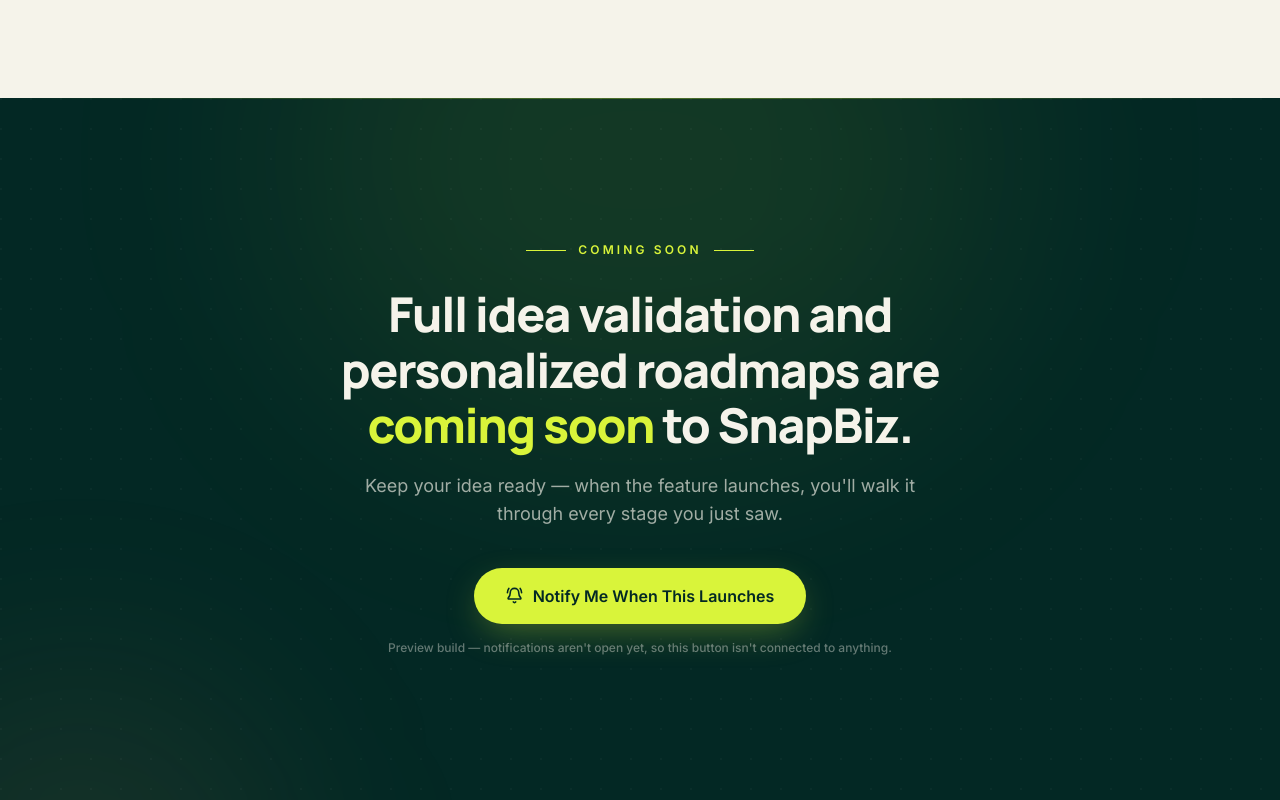
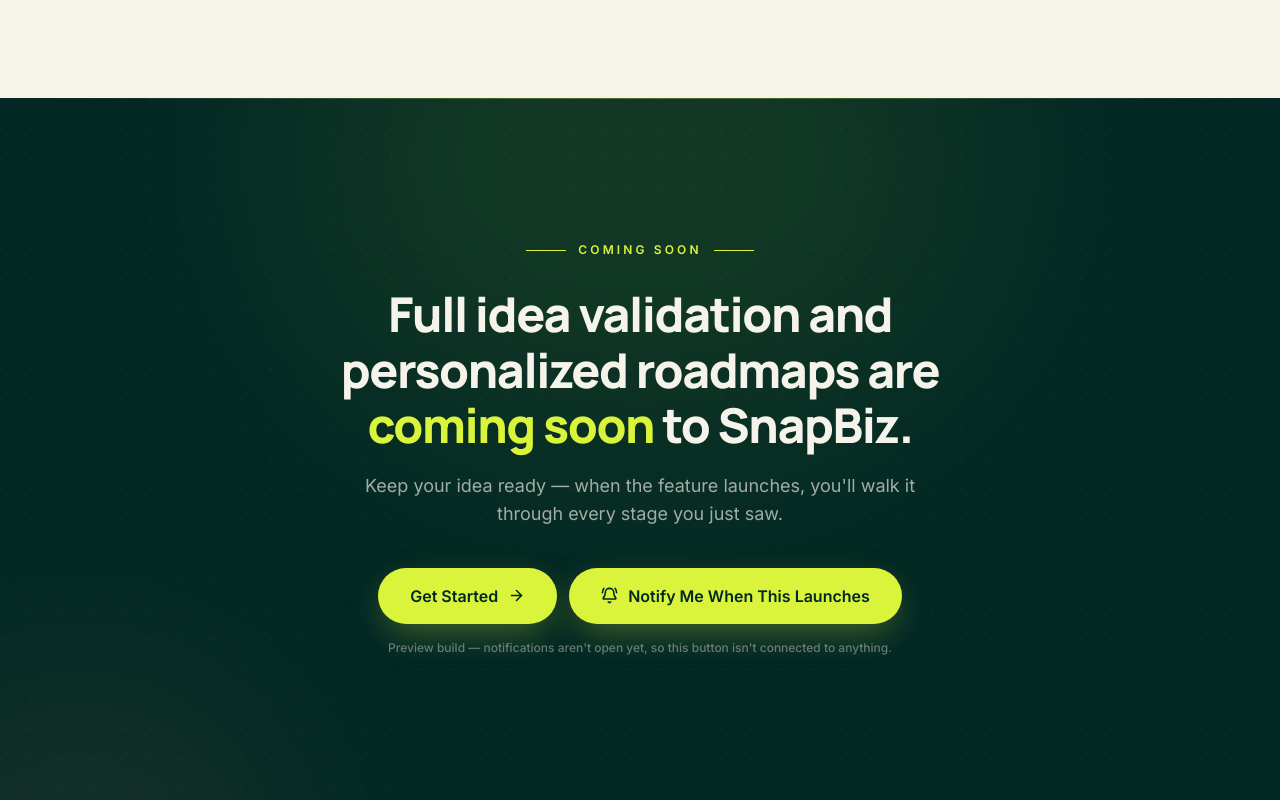
Before and after one commit to bigbanks53/snapbiz, a React (Vite) app: page /idea in a window 1280 px wide. Shown: the part 4592-5392 px from the top of the page. Built offline with nearby package versions, Linux system fonts and the light colour scheme.

Commit message:
Add get started CTA to idea closing section
Co-authored-by: arena-agent <297053741+arena-agent@users.noreply.github.com>

```diff
--- a/src/components/IdeaClosing.jsx
+++ b/src/components/IdeaClosing.jsx
@@ -1,7 +1,10 @@
 import { motion, useReducedMotion } from 'framer-motion'
-import { BellRing } from 'lucide-react'
+import { Link } from 'react-router-dom'
+import { ArrowRight, BellRing } from 'lucide-react'
 
 const EASE = [0.22, 1, 0.36, 1]
+
+const MotionLink = motion.create(Link)
 
 export default function IdeaClosing() {
   const reduceMotion = useReducedMotion()
@@ -66,6 +69,17 @@
         </motion.p>
 
         <motion.div {...rise(0.24)} className="mt-10 flex flex-col items-center gap-4">
+          <div className="flex flex-col items-stretch justify-center gap-3 sm:flex-row sm:items-center">
+            <MotionLink
+              to="/get-started"
+              whileHover={reduceMotion ? undefined : { y: -2 }}
+              whileTap={reduceMotion ? undefined : { scale: 0.98 }}
+              className="inline-flex items-center justify-center gap-2.5 rounded-full bg-lime px-8 py-4 text-sm font-bold text-forest-deep shadow-[0_12px_36px_-8px_rgba(217,244,58,0.35)] transition-colors hover:bg-lime/90 sm:text-base"
+            >
+              Get Started
+              <ArrowRight size={17} strokeWidth={2.25} aria-hidden="true" />
+            </MotionLink>
+
             <motion.button
               type="button"
               whileHover={reduceMotion ? undefined : { y: -2 }}
@@ -76,6 +90,7 @@
               <BellRing size={17} strokeWidth={2.25} aria-hidden="true" />
               Notify Me When This Launches
             </motion.button>
+          </div>
 
           <p className="text-[11px] font-medium text-ivory/40 sm:text-xs">
             Preview build — notifications aren&apos;t open yet, so this button isn&apos;t
```
Lines whose indentation alone changed are shown as unchanged.
